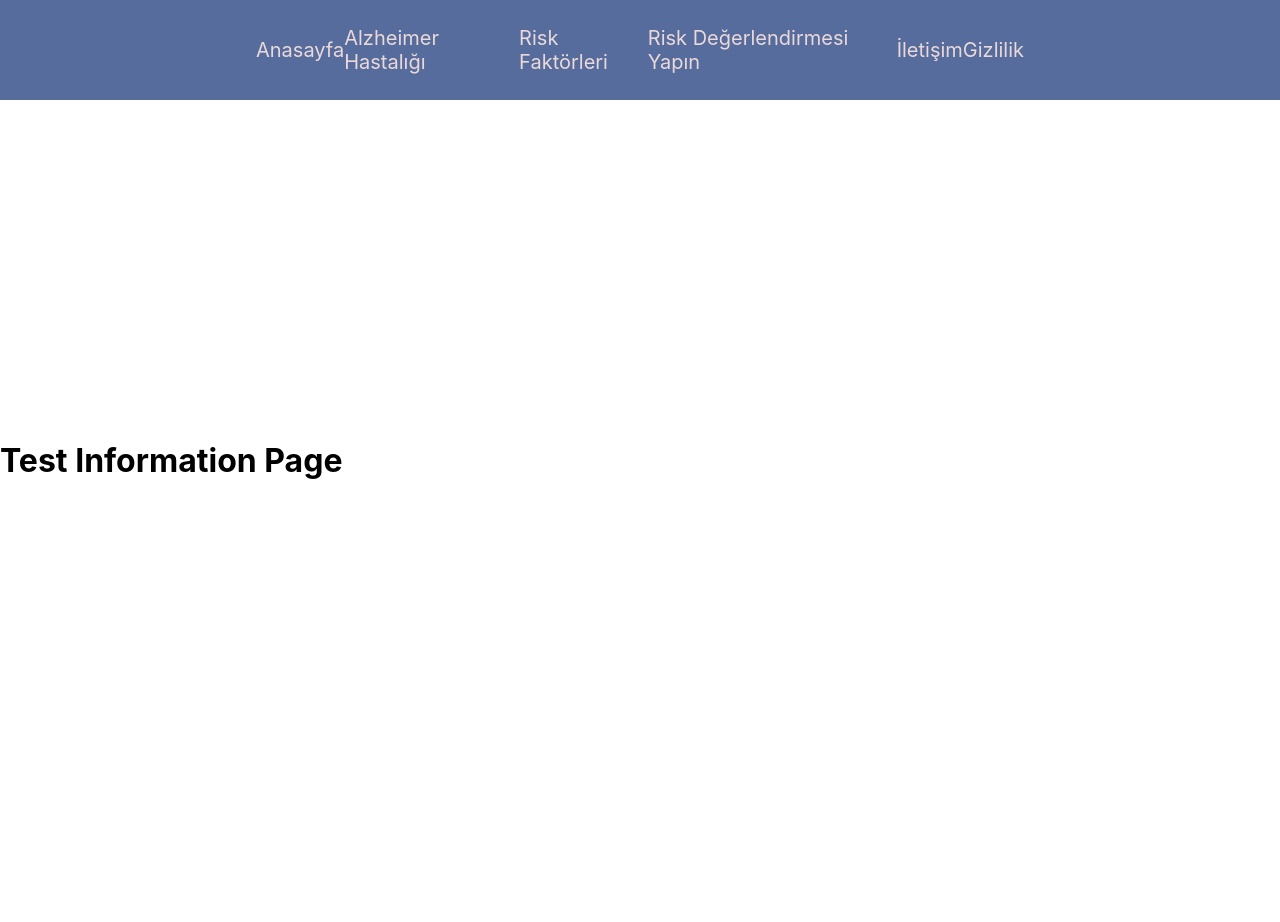
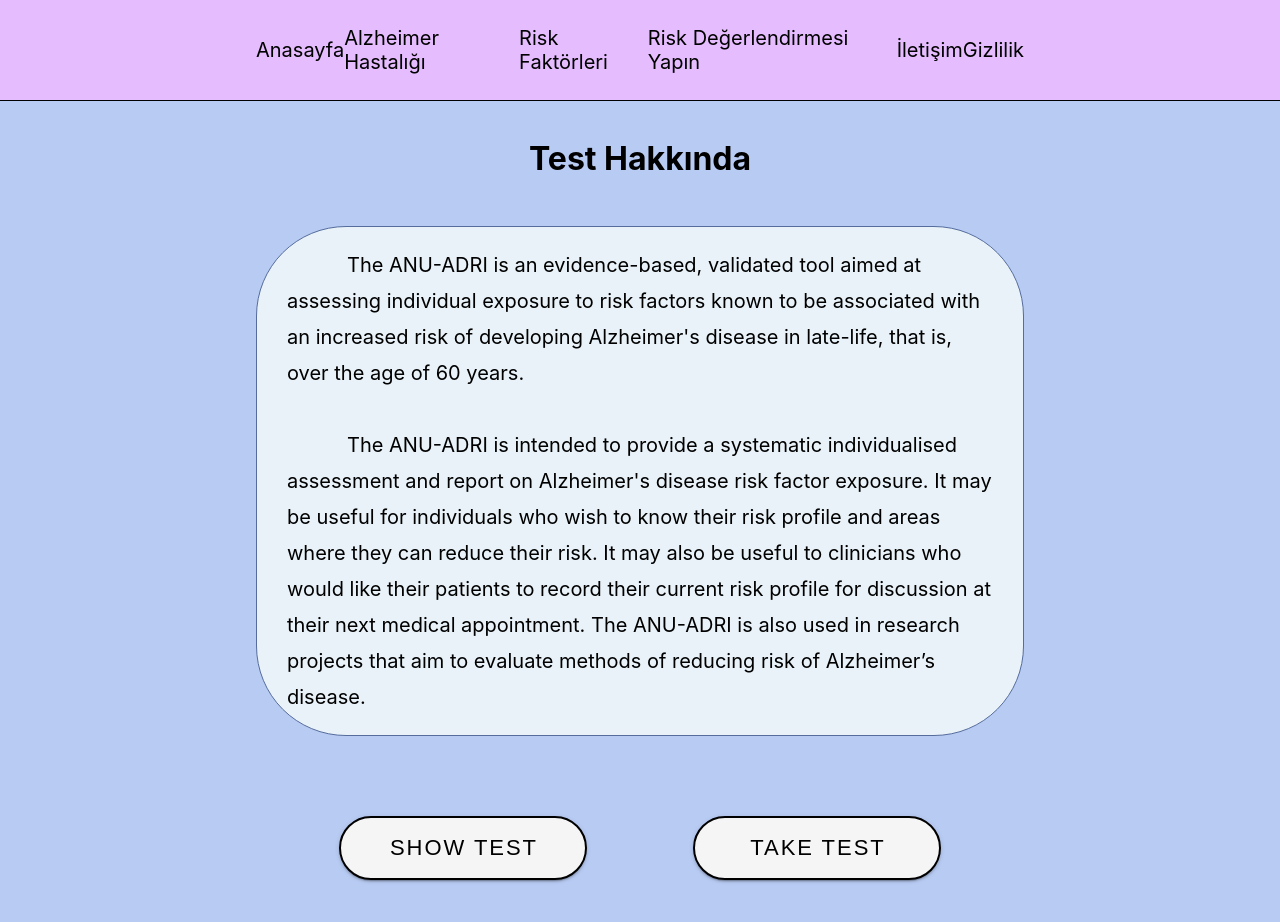
Before and after one commit to masgun17/Comp491, a React (Create React App) app in the folder my-app/: page /testInformation in a window 1280 px wide. Shown: the top 922 px of the page. Before the commit the page ends 800 px from the top, so only its background shows below. Built offline with nearby package versions, Linux system fonts and the light colour scheme.

Commit message:
testInfo page is updated, basic button navigations are added

```diff
--- a/my-app/src/App.js
+++ b/my-app/src/App.js
@@ -13,6 +13,8 @@ import Dashboard from "./pages/Dashboard";
 import TestInformationPage from "./pages/TestInformation";
 import Contact from "./pages/Contact";
 import Privacy from "./pages/Privacy";
+import ShowTest from "./pages/ShowTest";
+import TakeTest from "./pages/TakeTest";
 
 function App() {
   return (
@@ -25,6 +27,8 @@ function App() {
           <Route path="testInformation" element={<TestInformationPage />} />
           <Route path="contact" element={<Contact />} />
           <Route path="privacy" element={<Privacy />} />
+          <Route path="showTest" element={<ShowTest />} />
+          <Route path="takeTest" element={<TakeTest />} />
           {/* <Route path="*" element={<NoPage />} /> */}
         </Route>
       </Routes>
--- /dev/null
+++ b/my-app/src/pages/ShowTest.js
@@ -0,0 +1,5 @@
+const ShowTest = () => {
+    return <h1>ShowTest</h1>;
+  };
+
+  export default ShowTest;
--- /dev/null
+++ b/my-app/src/pages/TakeTest.js
@@ -0,0 +1,5 @@
+const TakeTest = () => {
+    return <h1>TakeTest</h1>;
+  };
+
+  export default TakeTest;
--- a/my-app/src/pages/TestInformation.js
+++ b/my-app/src/pages/TestInformation.js
@@ -1,5 +1,34 @@
+import { useNavigate } from "react-router-dom";
+
+
+
 const TestInformationPage = () => {
-    return <h1>Test Information Page</h1>;
-  };
+  const navigate = useNavigate();
+  return (
+    // <h1>Test Information Page</h1>
+    <div className="testInformationPageLayout">
+      <div className="informationPageDiv1" style={{ "grid-row-start": "1" }}>
+        <h1>Test Hakkında</h1>
+      </div>
+      <div className="informationPageDiv2" style={{ "grid-row-start": "2", "font-size": "20px", "line-height": "1.8" }}>
+        &emsp;&emsp;&emsp;The ANU-ADRI is an evidence-based, validated tool aimed at assessing individual exposure to risk factors
+        known to be associated with an increased risk of developing Alzheimer's disease in late-life, that is,
+        over the age of 60 years. <br /><br />
 
-  export default TestInformationPage;
+        &emsp;&emsp;&emsp;The ANU-ADRI is intended to provide a systematic individualised assessment and report on Alzheimer's
+        disease risk factor exposure. It may be useful for individuals who wish to know their risk profile and
+        areas where they can reduce their risk. It may also be useful to clinicians who would like their patients
+        to record their current risk profile for discussion at their next medical appointment. The ANU-ADRI is
+        also used in research projects that aim to evaluate methods of reducing risk of Alzheimer’s disease.
+      </div>
+      <div className="testInformationPageButtonLayout" style={{ "grid-row-start": "3" }}>
+        {/* <Link to="/contact">İletişim</Link>
+        <Link to="/privacy">Gizlilik</Link> */}
+        <button className="showTestButton" onClick={() => navigate("/showTest")}> Show Test </button>
+        <button className="showTestButton" onClick={() => navigate("/takeTest")}> Take Test </button>
+      </div>
+    </div>
+  );
+};
+
+export default TestInformationPage;
--- a/my-app/src/styles/styles.css
+++ b/my-app/src/styles/styles.css
@@ -2,8 +2,10 @@
     /* height: 100vh; */
     min-height: 100vh;
     display: grid;
-    /* grid-template-rows: 10% 85%; */
+    grid-template-rows: max-content auto;
     grid-gap: 20px;
+    /* background-color: #556c9c; */
+    background-color: #b8cbf3;
 }
 
 .header,
@@ -11,9 +13,13 @@
 .header:active,
 .header:hover {
   position: relative;
-  background-color: #556c9c;
+  /* background-color: #556c9c; */
+  background-color: #e5bcfd;
+  /* background-color: #72dfa1; */
+  /* background-color: #ffff8b; */
   height: 100px;
-  /* max-height: 100px; */
+  border-bottom: 1px solid black;
+  max-height: 100px;
   display: flex;
   flex-direction: row;
   align-items: center;
@@ -22,7 +28,8 @@
   padding-right: 20%;
   /* font-size: calc(10px + 2vmin); */
   font-size: 20px;
-  color: rgb(235, 217, 217) !important;
+  /* color: rgb(235, 217, 217) !important; */
+  color: #000;
 }
 
 a:-webkit-any-link {
@@ -56,11 +63,10 @@ a:-webkit-any-link {
   flex-direction: column;
   justify-content: center;
   align-items: center;
-  /* height: auto; */
   height: max-content;
   min-height: 260px;
   margin: 30px 0px 30px 0px;
-  /* background-color: #556c9c; */
+  background-color: #e8f2f8;
   border: 1px solid #556c9c;
   border-radius: 90px;
   padding: 20px 30px 20px 30px;
@@ -74,3 +80,58 @@ a:-webkit-any-link {
   padding: 0% 20% 5% 20%;
   display: grid;
 }
+
+.testInformationPageLayout{
+  position: relative;
+  padding: 0% 20% 5% 20%;
+  display: grid;
+  grid-template-rows: max-content auto auto;
+}
+
+.testInformationPageButtonLayout{
+  position: relative;
+  display: flex;
+  flex-direction: row;
+  justify-content: space-around;
+  align-items: center;
+  height: max-content;
+  /* min-height: 260px; */
+  margin: 30px 0px 30px 0px;
+  padding: 20px 30px 20px 30px;
+}
+
+.showTestButton{
+  background-color: #f5f5f5;
+  height: 36px;
+  min-width: 200px;
+  width: 35%;
+  padding: 30px !important;
+  border: 2px solid #000;
+  border-radius: 60px!important;
+  font-size: 22px!important;
+  cursor: pointer;
+
+  align-items: center;
+  display: inline-flex;
+  flex: 0 0 auto;
+  font-weight: 500;
+  letter-spacing: .0892857143em;
+  justify-content: center;
+  outline: 0;
+  position: relative;
+  text-decoration: none;
+  text-indent: 0.0892857143em;
+  text-transform: uppercase;
+  transition-duration: .28s;
+  transition-property: box-shadow,transform,opacity;
+  transition-timing-function: cubic-bezier(.4,0,.2,1);
+  user-select: none;
+  vertical-align: middle;
+  white-space: nowrap;
+
+  box-shadow: 0 3px 1px -2px rgb(0 0 0 / 20%), 0 2px 2px 0 rgb(0 0 0 / 14%), 0 1px 5px 0 rgb(0 0 0 / 12%);
+}
+
+.showTestButton:hover{
+  background-color: #c4bfbf;
+}
```
